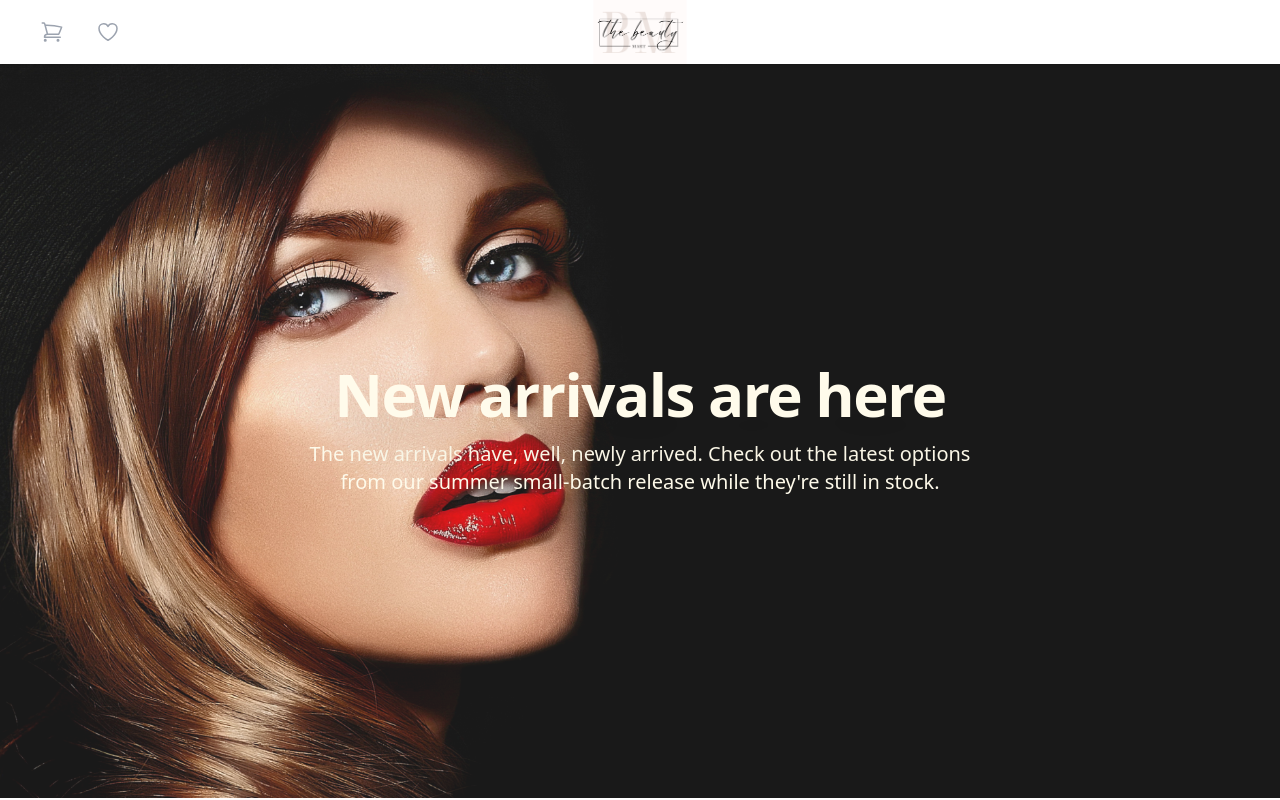
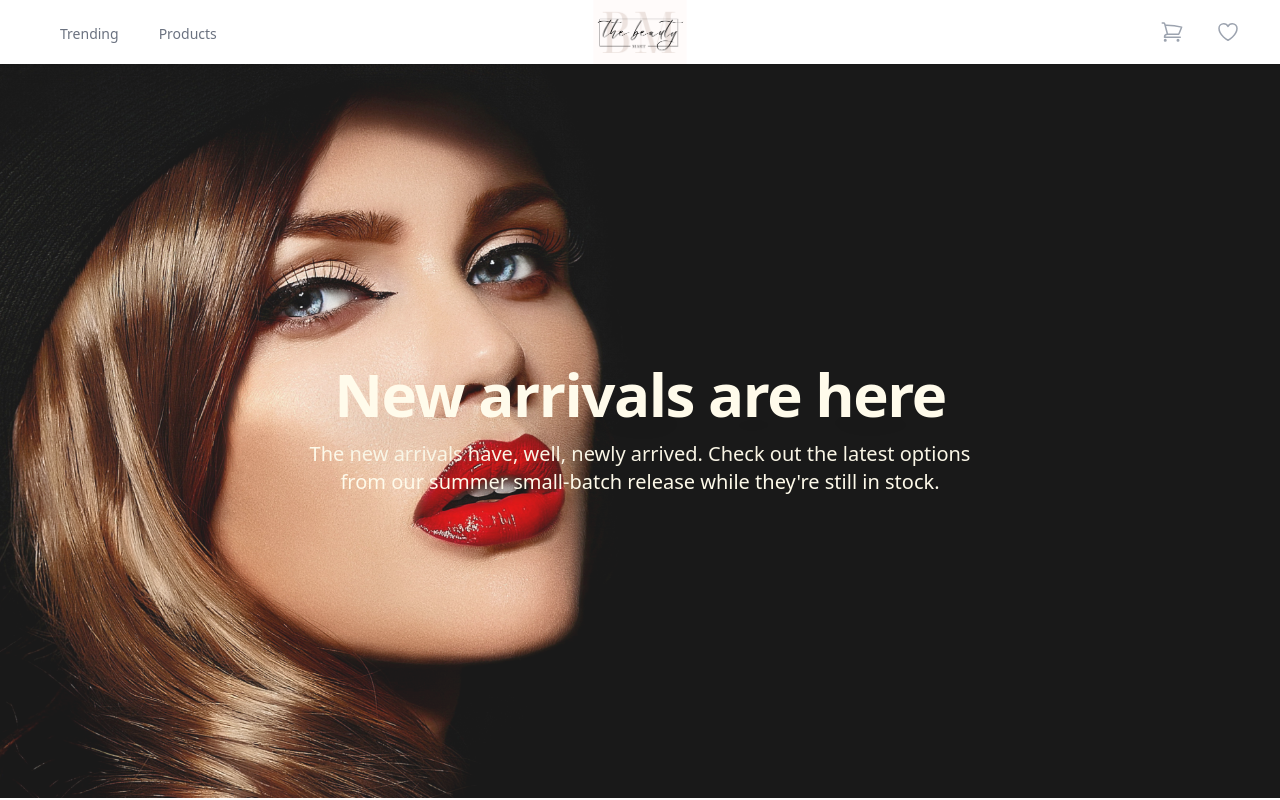
Before and after one commit to Sajin-NS/BeautyMart, a React (Create React App) app: page / in a window 1280 px wide. Shown: the top 800 px of the page. Built offline with nearby package versions, Linux system fonts and the light colour scheme; grey boxes are pictures that could not be loaded.

Commit message:
Dhanush || Added Redirect

```diff
--- a/src/Component/NavBar.jsx
+++ b/src/Component/NavBar.jsx
@@ -76,6 +76,26 @@ const NavBar = () => {
             </Link>
           </div>
 
+
+          <div className="hidden sm:ml-6 sm:flex sm:space-x-8">
+          <button
+            onClick={() => handleClick("TrendingProduct")}
+            className={`inline-flex items-center px-1 pt-1 text-sm font-medium text-gray-500 hover:text-gray-700 ${
+              active === "TrendingProduct" && "border-b-2 border-pink-400"
+            }`}
+          >
+            Trending
+          </button>
+          <button
+            onClick={() => handleClick("ProjectList")}
+            className={`inline-flex items-center px-1 pt-1 text-sm font-medium text-gray-500 hover:text-gray-700 ${
+              active === "ProjectList" && "border-b-2 border-pink-400"
+            }`}
+          >
+            Products
+          </button>
+        </div>
+
           {/* Cart and Wishlist */}
           <div className="flex items-center space-x-4">
             <a href="/cart" className="p-2 text-gray-400 hover:text-gray-600">
@@ -116,11 +136,13 @@ const NavBar = () => {
           </div>
         </div>
 
+
+
         {/* Dropdown Menu */}
         <div
           className={`${
             isMenuOpen ? "block" : "hidden"
-          } sm:hidden bg-white shadow-md mt-2`}
+          } md:hidden bg-white shadow-md mt-2`}
         >
           <div className="px-2 pt-2 pb-3 space-y-1">
             <button
@@ -141,6 +163,7 @@ const NavBar = () => {
             </button>
           </div>
         </div>
+
       </div>
     </nav>
   );
```
